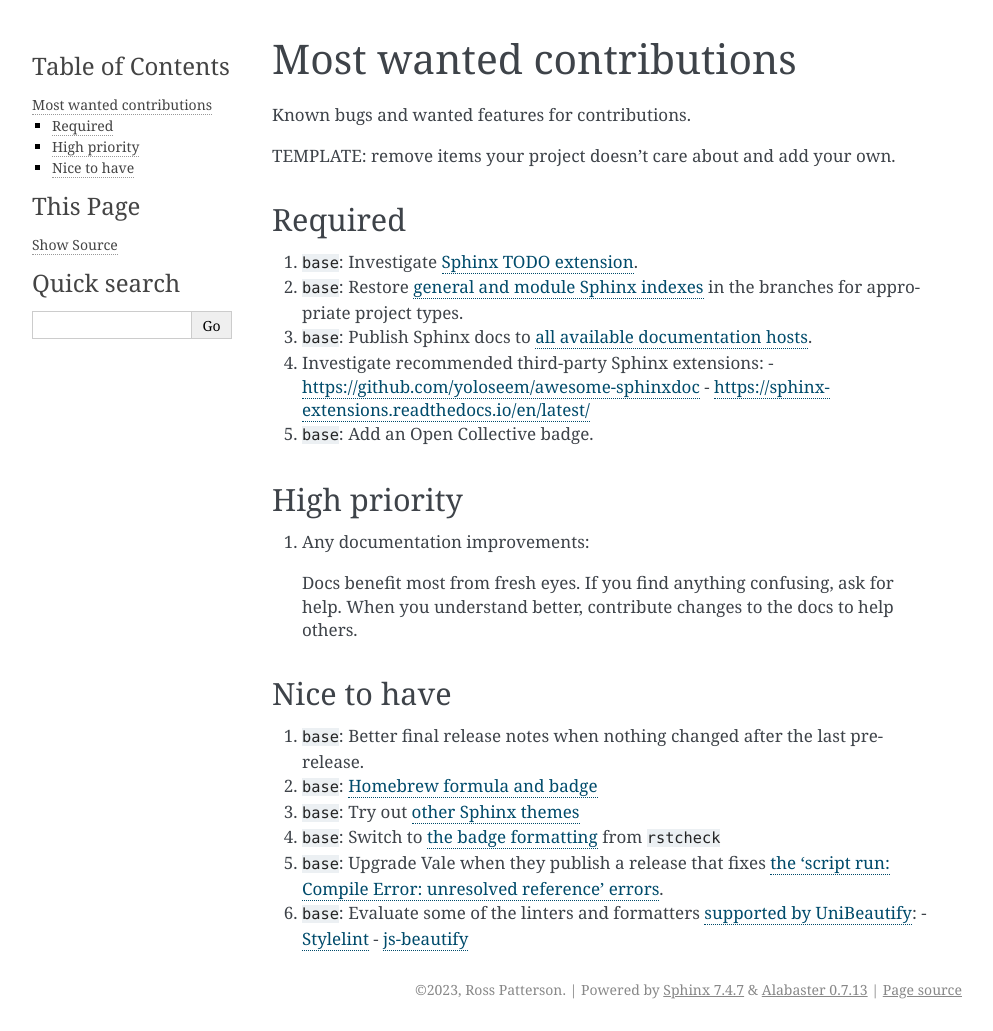
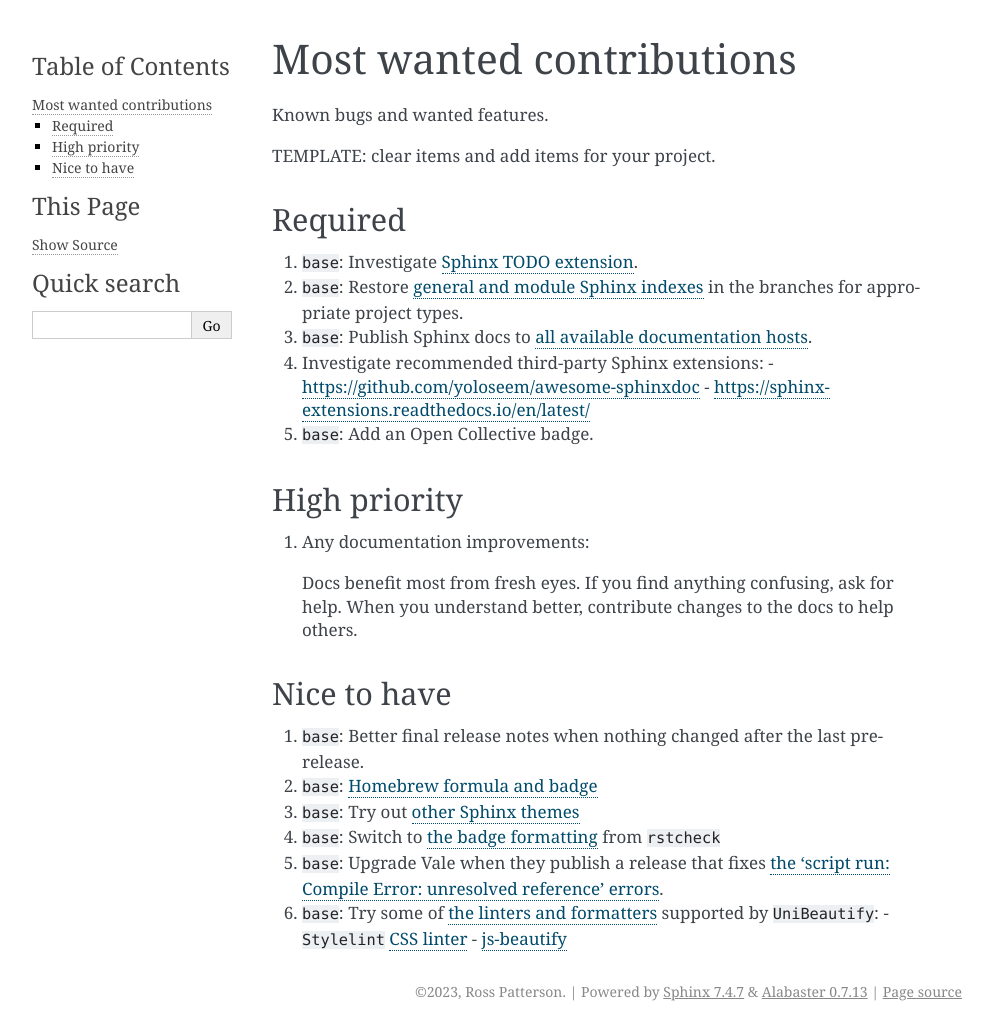
Before and after one commit to rpatterson/prunerr, a Sphinx documentation site: the page built from docs/todo.rst, in a window 1280 px wide. Shown: the whole page, without its empty margins (148-1141 px from the left). Built offline with Sphinx 7.4.7, drawn with Linux system fonts in a browser that asks for light colours.

Commit message:
style(base): More prose linting config and fixes

```diff
--- a/docs/todo.rst
+++ b/docs/todo.rst
@@ -6,9 +6,9 @@
 Most wanted contributions
 ########################################################################################
 
-Known bugs and wanted features for contributions.
+Known bugs and wanted features.
 
-TEMPLATE: remove items your project doesn't care about and add your own.
+TEMPLATE: clear items and add items for your project.
 
 
 ****************************************************************************************
@@ -60,7 +60,7 @@ Nice to have
    Compile Error: unresolved reference' errors
    <https://github.com/errata-ai/vale/issues/697#issue-1932675573>`_.
 
-#. ``base``: Evaluate some of the linters and formatters `supported by UniBeautify
-   <https://unibeautify.com/docs/beautifier-stylelint>`_:
-   - `Stylelint <https://stylelint.io/>`_
+#. ``base``: Try some of `the linters and formatters
+   <https://unibeautify.com/docs/beautifier-stylelint>`_ supported by ``UniBeautify``:
+   - ``Stylelint`` `CSS linter <https://stylelint.io/>`_
    - `js-beautify <https://www.npmjs.com/package/js-beautify>`_
```
Also changed, not shown: 3 other files.
